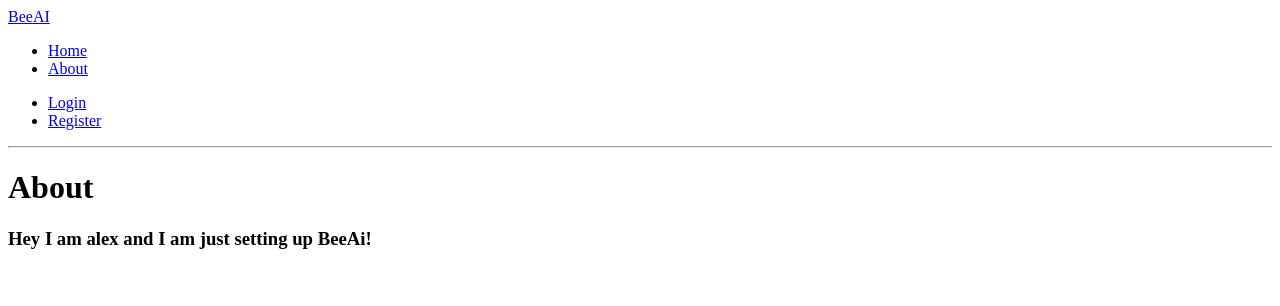
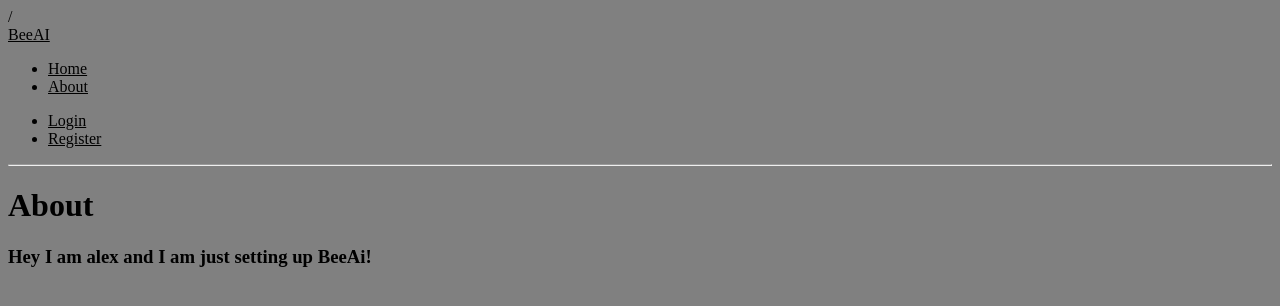
Before and after one commit to Alexanthe/language_project, a Flask app: page /about in a window 1280 px wide. Shown: the top 306 px of the page. Run offline with Flask 3, Linux system fonts and the light colour scheme.

Commit message:
added in proper css format

```diff
--- /dev/null
+++ b/static/css/style.css
@@ -0,0 +1,7 @@
+a {
+    color: Black;
+}
+
+body {
+    background-color: grey
+}
--- a/templates/base.html
+++ b/templates/base.html
@@ -2,7 +2,8 @@
 <html lang="en">
 
 <head>
-    <meta charset="UTF-8">
+    <link rel="stylesheet" href="static/css/style.css">
+    <meta charset="UTF-8">/
     <meta http-equiv="X-UA-Compatible" content="IE=edge">
     <meta name="viewport" content="width=device-width, initial-scale=1.0">
     <title>{%block title%} {%endblock%} - BeeAI</title>
```
